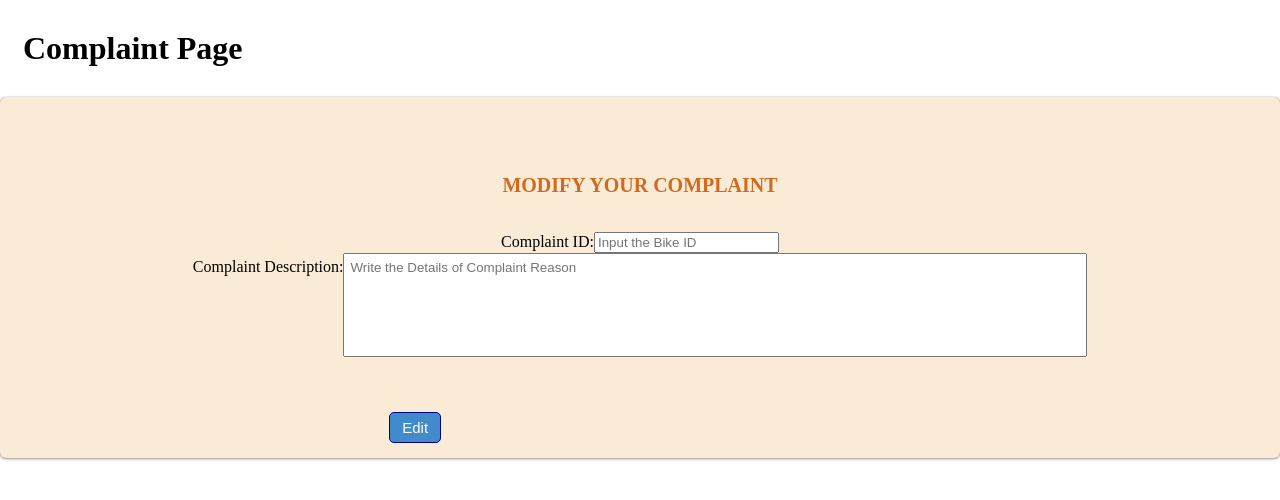
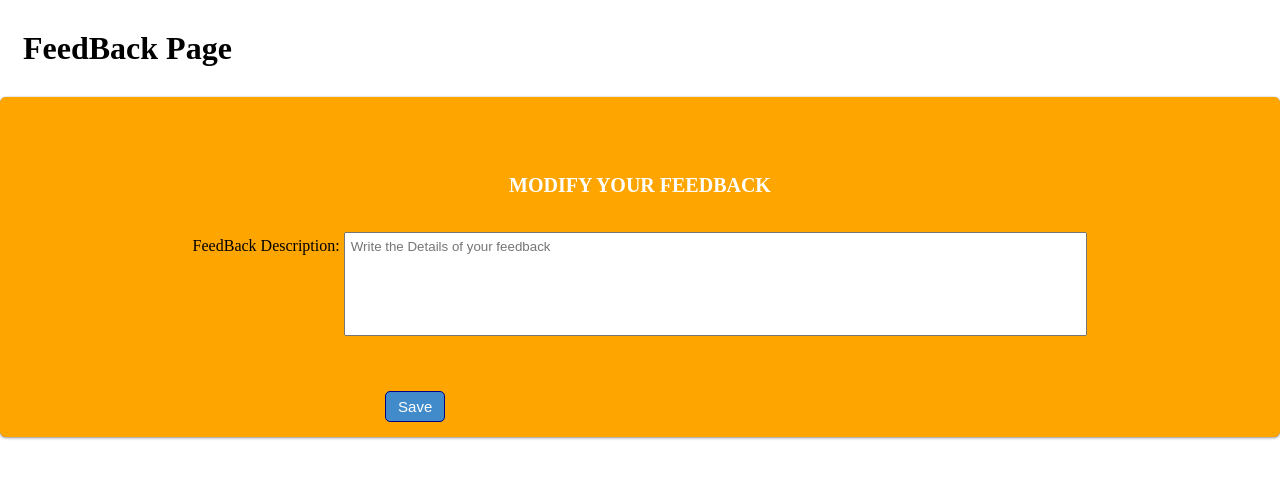
Before and after one commit to salveendutt/Bike-Reservation-App, a Django app: template templates/complaint.html in a window 1280 px wide. Shown: the top 500 px of the page. Run offline with Django 4.2, Linux system fonts and the light colour scheme; the template is opened without the code that fills it, so the values that code supplies are empty.

Commit message:
complaint page

```diff
--- a/SE2/urls.py
+++ b/SE2/urls.py
@@ -18,8 +18,7 @@ from django.urls import path, include
 from bike_app import views
 
 urlpatterns = [
-    path('admin/', admin.site.urls),
-    path('', views.Welcome_page),
-    path('login/', include('bike_app.urls', namespace='bike_app')),  # If it is no path => Going bike_app/urls.py
+    # path('admin/', admin.site.urls),
+    path('', include('bike_app.urls', namespace='bike_app')),  # If it is no path => Going bike_app/urls.py
     # If we want to add something, then better add urls in bike_app/urls.py
 ]
--- a/bike_app/urls.py
+++ b/bike_app/urls.py
@@ -4,5 +4,7 @@ from . import views
 app_name = 'bike_app'
 
 urlpatterns = [
-    path('', views.home, name='home'),
+    # path('', views.home, name='home'),
+    path('feedback/', views.FeedBack_page, name='feedback'),
+    path('', views.Welcome_page),
 ]
--- a/bike_app/views.py
+++ b/bike_app/views.py
@@ -9,3 +9,6 @@ def home(request):
 def Welcome_page(request):
     #find it on templates DIR of app DIR
     return render(request, "welcome.html")
+
+def FeedBack_page(request):
+    return render(request, "complaint.html")
--- a/static/css/complaint.css
+++ b/static/css/complaint.css
@@ -28,7 +28,7 @@
     -ms-box-shadow: rgba(0, 0, 0, 0.4) 0 1px 3px, rgba(0, 0, 0, 0.35) 0 0 1px;
     -o-box-shadow: rgba(0, 0, 0, 0.4) 0 1px 3px, rgba(0, 0, 0, 0.35) 0 0 1px;
     box-shadow: rgba(0, 0, 0, 0.4) 0 1px 3px, rgba(0, 0, 0, 0.35) 0 0 1px;
-    background: antiquewhite;
+    background: orange;
     -webkit-border-radius: 6px;
     -moz-border-radius: 6px;
     -ms-border-radius: 6px;
@@ -40,7 +40,7 @@
     margin-bottom: 35px;
     font-size: 20px;
     font-weight: 600;
-   color: chocolate;
+   color:white;
 }
 .login-wrapper .box .content-wrap {
     width: 82%;
--- a/templates/complaint.html
+++ b/templates/complaint.html
@@ -13,7 +13,7 @@
 <div>
     <div class = "container">
         <div class = "row">
-            <h1>Complaint Page</h1>
+            <h1>FeedBack Page</h1>
         </div>
     </div>
 </div>
@@ -21,13 +21,13 @@
     <div class = "row">
         <div class = "login-wrapper">
             <div class = "box">
-                <h6>Modify Your Complaint</h6>
+                <h6>Modify Your FeedBack</h6>
                 <form class = "content-wrap" role="form" action="/add_complaint/" method="post" >
-                    <label>Complaint ID:</label><input class = "form-control" name="complaint_id" type="text" value="{{Complaint.complaint_id}}" placeholder="Input the Bike ID"><br />
-                    <label>Complaint Description:</label><input class="form-control" name="Descriptions" id="describe" type="text" placeholder="Write the Details of Complaint Reason" value="{{Complaint.Descriptions}}"><br />
+                    <!-- <label>FeedBack ID:</label><input class = "form-control" name="complaint_id" type="text" value="{{Complaint.complaint_id}}" placeholder="Input the Bike ID"><br /> -->
+                    <label>FeedBack Description: </label><input class="form-control" name="Descriptions" id="describe" type="text" placeholder="Write the Details of your feedback" value="{{Complaint.Descriptions}}"><br />
                 <div class="action">
                     <div class="button">
-                        <button type="submit" class="btn btn-primary">Edit</button>
+                        <button type="submit" class="btn btn-primary">Save</button>
                     </div>
                 </div>
             </form>
```
Also changed, not shown: templates/welcome.html (+5 -4 lines).
